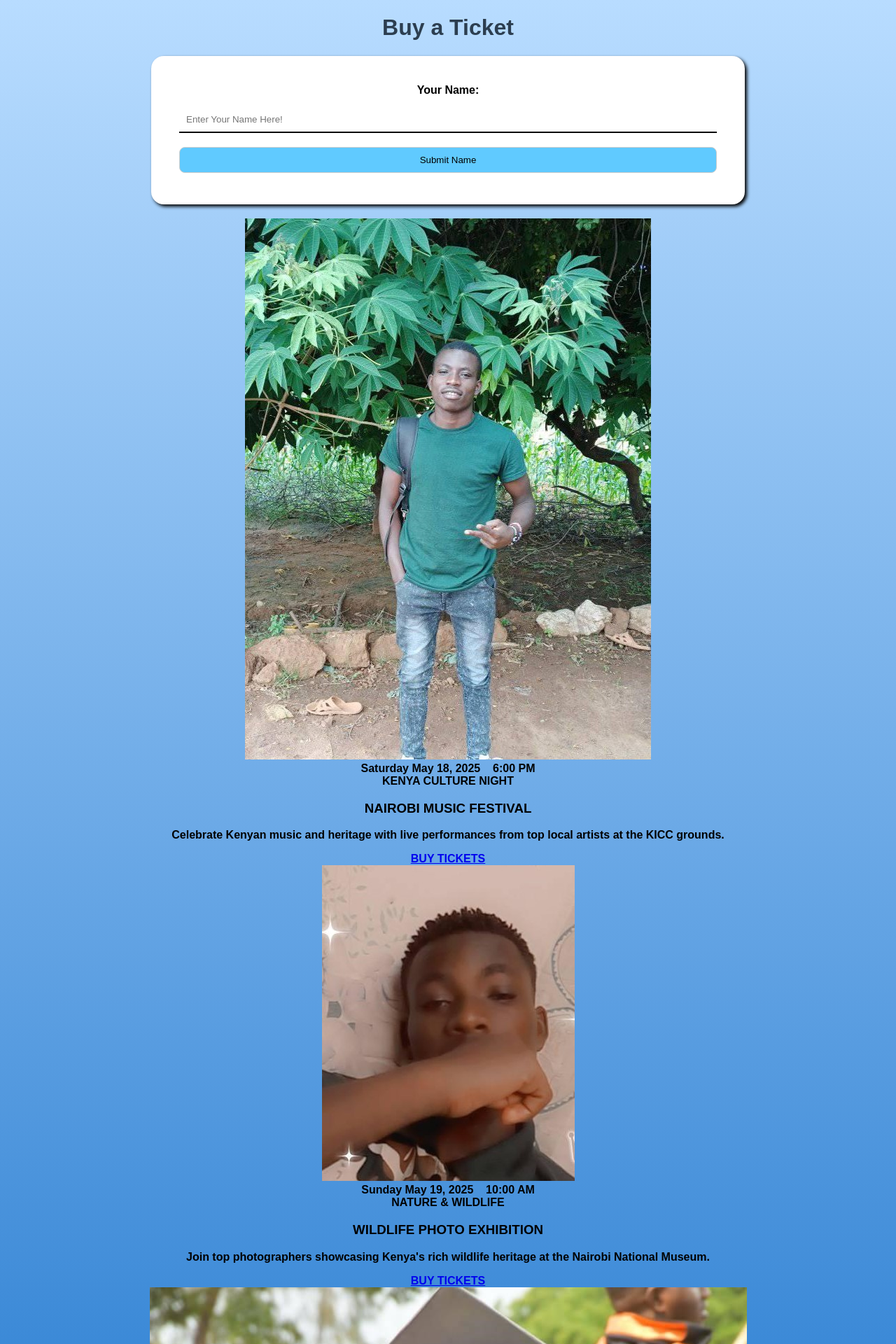
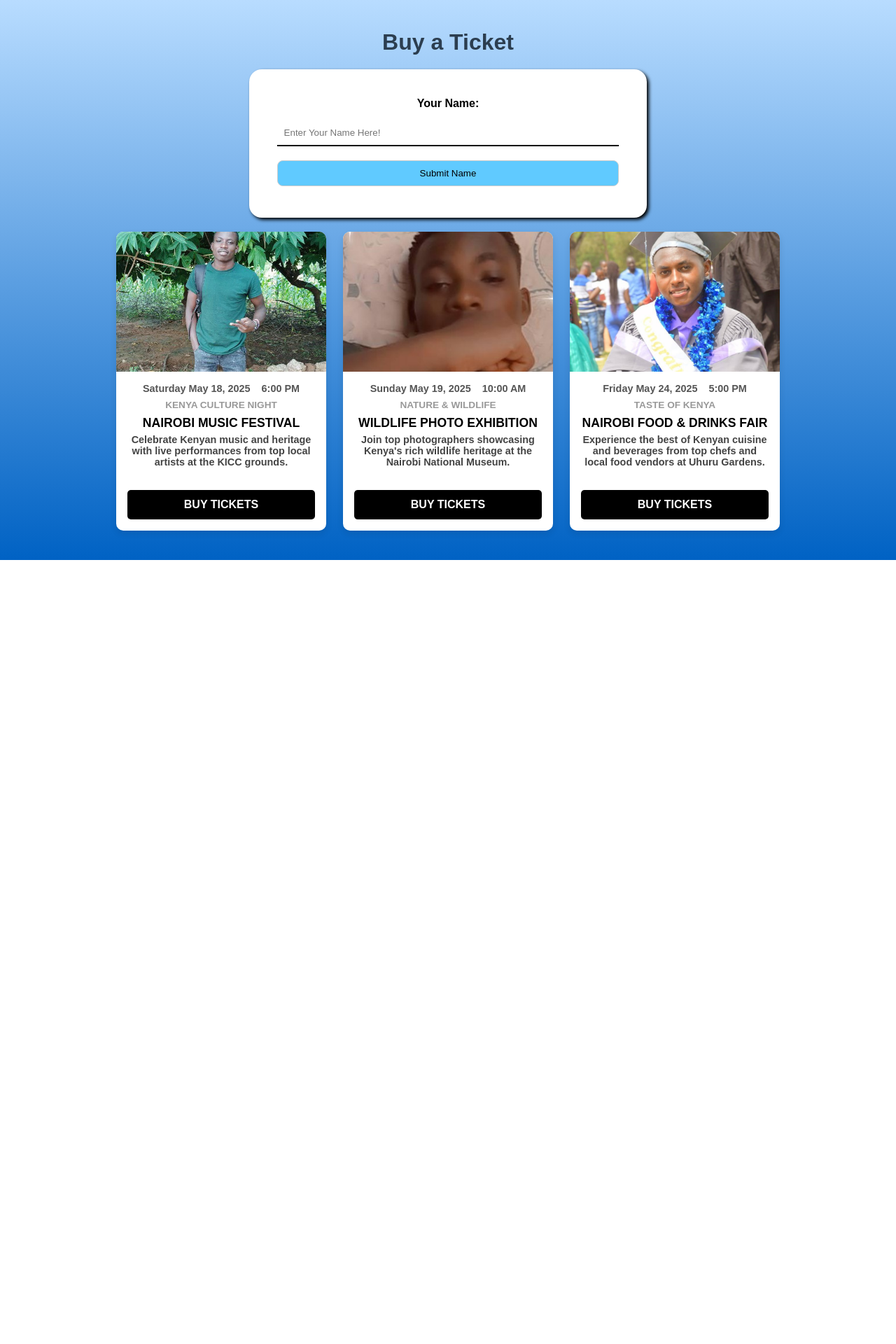
Before and after one commit to titus2023/eng_bonnie_tickets, a Flask app: page / in a window 1280 px wide. Shown: the top 1920 px of the page at 70% size. After the commit the page ends 800 px from the top, so only its background shows below. Run offline with Flask 3, Linux system fonts and the light colour scheme.

Commit message:
style.css

```diff
--- a/static/style.css
+++ b/static/style.css
@@ -1,11 +1,101 @@
+* {
+  box-sizing: border-box;
+  margin: 0;
+  padding: 0;
+  font-family: Arial, sans-serif;
+}
 body {
 margin: 0;
-padding: 0;
+padding: 2rem;
 box-sizing: border-box;
 font-family: Arial, sans-serif;
 background : linear-gradient( #b8dcff, #0062c4);
 background-repeat: no-repeat;
 min-height: 100vh;
+display: flex;
+justify-content: center;
+align-items: center;
+}
+
+
+.card-container {
+  display: flex;
+  flex-wrap: wrap;
+  justify-content: center;
+  gap: 1.5rem;
+  max-width: 1200px;
+  width: 100%;
+}
+
+.card {
+  background: white;
+  border-radius: 10px;
+  box-shadow: 0 4px 10px rgba(0, 0, 0, 0.1);
+  width: 300px;
+  overflow: hidden;
+  display: flex;
+  flex-direction: column;
+  transition: transform 0.3s ease;
+}
+
+.card:hover {
+  transform: translateY(-5px);
+}
+
+.card img {
+  width: 100%;
+  height: 200px;
+  object-fit: cover;
+}
+
+.card-content {
+  padding: 1rem;
+}
+
+.card-content .date-time {
+  font-size: 0.9rem;
+  font-weight: bold;
+  color: #555;
+}
+
+.card-content .tagline {
+  margin: 0.5rem 0;
+  font-size: 0.85rem;
+  color: #999;
+}
+
+.card-content h3 {
+  font-size: 1.1rem;
+  margin: 0.3rem 0;
+  text-transform: uppercase;
+}
+
+.card-content p {
+  font-size: 0.9rem;
+  color: #444;
+}
+
+.card .btn {
+  background-color: black;
+  color: white;
+  padding: 0.75rem;
+  text-align: center;
+  font-weight: bold;
+  text-decoration: none;
+  margin: 1rem;
+  border-radius: 5px;
+  transition: background 0.3s ease;
+}
+
+.card .btn:hover {
+  background-color: #333;
+}
+
+@media (max-width: 768px) {
+  .card {
+    width: 100%;
+    max-width: 90%;
+  }
 }
 
 /* Styling the main within the body  holding the form and the h1 */
```
